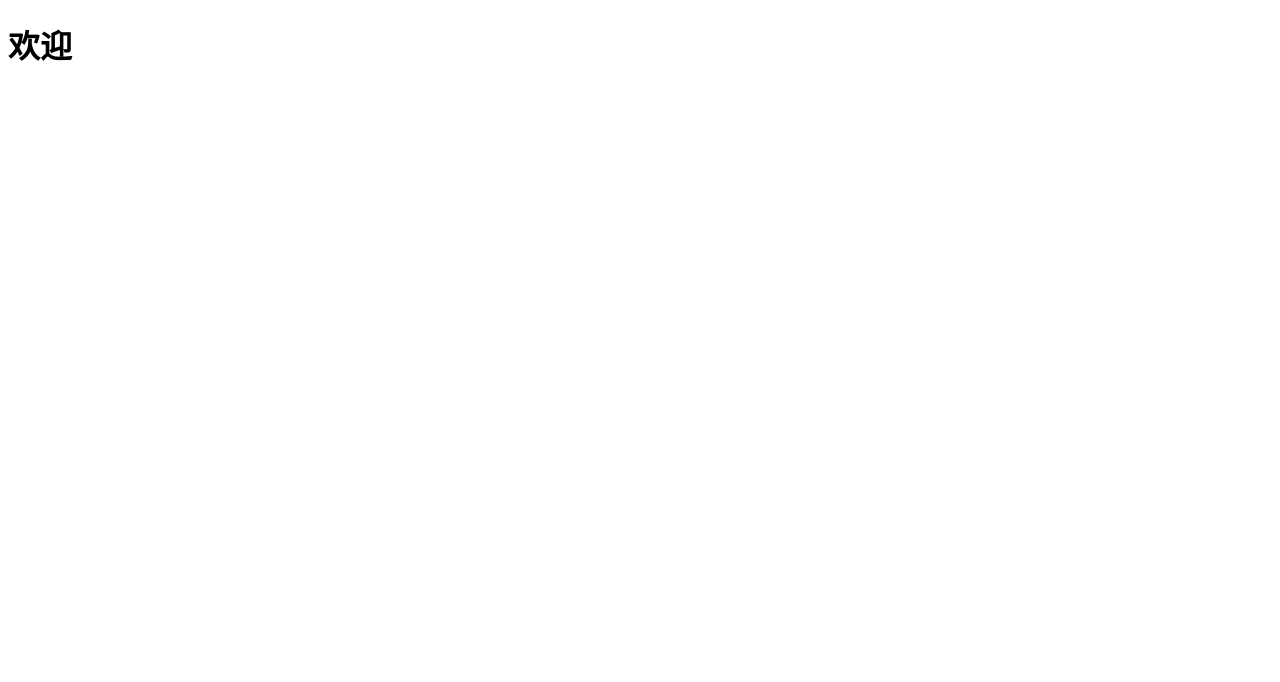
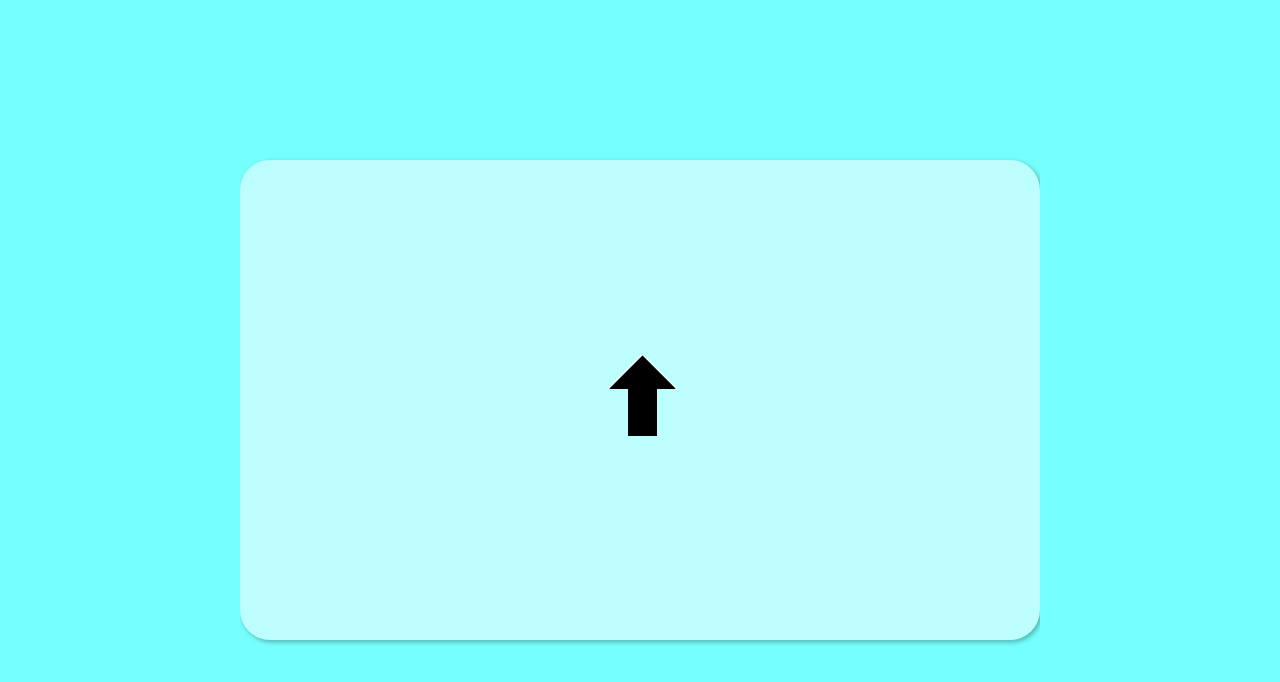
Before and after one commit to YuanWangFanYu-YuFan/YuanWangFanYu-YuFan.github.io, a plain HTML site: page index.html in a window 1280 px wide. Drawn offline with Linux system fonts and the light colour scheme.

Commit message:
基础的界面构建

```diff
--- a/index.html
+++ b/index.html
@@ -4,8 +4,22 @@
     <meta charset="UTF-8">
     <meta name="viewport" content="width=device-width, initial-scale=1.0">
     <title>个人网页</title>
+    <link rel="stylesheet" href="index_css/indexs.css">
 </head>
 <body>
-    <h1>欢迎</h1>
+    <div id="w">
+        <div id="n">
+        </div>
+    </div>
+    <script>
+        // 获取按钮元素
+        const button = document.getElementById('n');
+
+        // 添加点击事件监听器
+        button.addEventListener('click', function() {
+            // 导航到另一个页面
+            window.location.href = 'index2.html'; // 替换为目标网页的URL
+        });
+    </script>
 </body>
 </html>
--- /dev/null
+++ b/index_css/indexs.css
@@ -0,0 +1,31 @@
+html, body {
+    height: 100%;
+    margin: 0;
+    padding: 0;
+    display: flex;
+    justify-content: center;
+    align-items: center;
+    overflow:hidden;
+}
+body {
+    background-color: #75fffd;
+}
+#w {
+    width:100vh;
+    height:60vh;
+    background-color: #bcfffe;
+    border: 0px solid #000;
+    border-radius: 30px;
+    box-shadow: 2px 2px 5px rgba(0, 0, 0, 0.3);
+    display: flex;
+    justify-content: center;
+    align-items: center;
+}
+#n{
+    width:100px;
+    height:100px;
+    background-image: url(../index_photo/jt.png);
+    background-size: cover; /* 调整背景图片大小以覆盖按钮 */
+    background-position: center; /* 调整背景图片位置 */
+    cursor: pointer; /* 鼠标指针变为手型 */
+}
```
Also changed, not shown: index2.html (added, +14 -0 lines), index_photo/jt.png (added).
